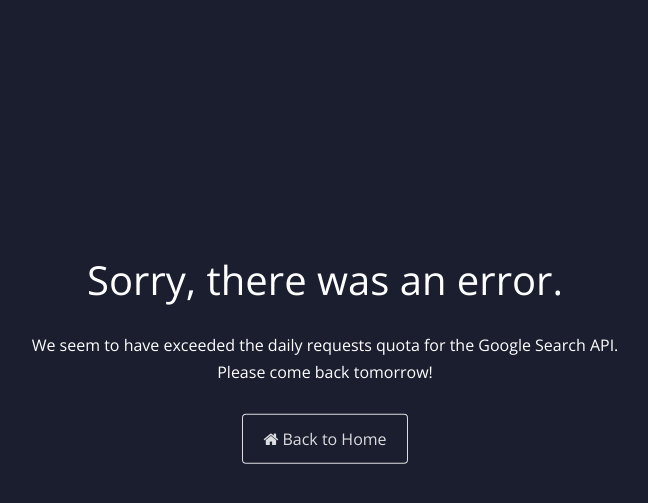
After one commit to hmku/lyrics-search, a Flask app: template templates/error.html in a window 1280 px wide. The commit adds this page. Shown: the top 503 px of the page, without its empty margins (315-963 px from the left). Run offline with Flask 2, Linux system fonts and the light colour scheme; the template is opened without the code that fills it, so the values that code supplies are empty; some libraries are stand-ins or nearby versions.

Commit message:
Create error page

```diff
--- a/app.py
+++ b/app.py
@@ -21,6 +21,10 @@
     for description in lyrics_results:
         artist, title = util.split_name_str(description['title'])
         youtube_link, thumbnail = google_engine.get_youtube_result(artist + ' ' + title)
+
+        if youtube_link is None: # Reached maximum quota for Google API
+            return render_template('error.html')
+
         d = {
             'title': title,
             'artist': artist,
@@ -30,6 +34,7 @@
             'snippet': description['snippet'],
         }
         song_info.append(d)
+
     print(song_info)
     return song_info[0]['title']
 
--- a/google_engine.py
+++ b/google_engine.py
@@ -23,6 +23,8 @@
         }
     )
     results = r.json() # Loads json into dictionary
+    if results.get('error') is not None: # Reached maximum quota for Google API
+        return None, None
     link = results['items'][0]['link']
     return link, _get_thumbnail(link)
 
--- a/static/css/custom.css
+++ b/static/css/custom.css
@@ -35,6 +35,20 @@
 }
 
 .btn-primary:hover, .btn-primary:focus, .btn-primary:active {
+  background-color: #1A1E2F;
+  border-color: #fff;
+  color: #fff;
+  padding: 12px 20px;
+}
+
+.btn-secondary {
+  background-color: #1A1E2F;
+  border-color: rgba(255, 255, 255, 0.85);
+  color: rgba(255, 255, 255, 0.85);
+  padding: 12px 20px;
+}
+
+.btn-secondary:hover, .btn-secondary:focus, .btn-secondary:active {
   background-color: #1A1E2F;
   border-color: #fff;
   color: #fff;
@@ -101,3 +115,12 @@
   width: 50%;
   text-align: left;
 }
+
+.error {
+  position: fixed;
+  left: 50%;
+  top: 45%;
+  transform: translate(-50%, -50%);
+  width: 50%;
+  text-align: center;
+}
--- /dev/null
+++ b/templates/error.html
@@ -0,0 +1,43 @@
+<!DOCTYPE html>
+<html lang="en">
+
+<head>
+
+    <meta charset="utf-8">
+    <meta name="viewport" content="width=device-width, initial-scale=1, shrink-to-fit=no">
+
+    <title>Lyrics Search</title>
+
+    <!-- Bootstrap core CSS -->
+    <link href="../static/bootstrap/css/bootstrap.min.css" type="text/css" rel="stylesheet">
+
+    <!-- Custom fonts  -->
+    <link href="../static/font-awesome/css/font-awesome.min.css" rel="stylesheet" type="text/css">
+    <link href="https://fonts.googleapis.com/css?family=Open+Sans:300,400,700" rel="stylesheet" type="text/css">
+
+    <!-- Custom CSS -->
+    <link rel="stylesheet" href="../static/css/custom.css">
+
+</head>
+
+<body class="bg-primary">
+
+    <div class="container">
+
+        <div class="error">
+            <h1 class="text-white">Sorry, there was an error.</h1>
+            <br>
+            <h6 class="text-white">We seem to have exceeded the daily requests quota for the Google Search API.</h6>
+            <h6 class="text-white">Please come back tomorrow!</h6>
+            <br>
+            <a class="btn btn-secondary" href="index.html">
+                <i class="fa fa-home"></i>
+                Back to Home
+            </a>
+        </div>
+
+    </div>
+
+</body>
+
+</html>
```
Also changed, not shown: google_api_error.json (added, +16 -0 lines), 1 other file.
